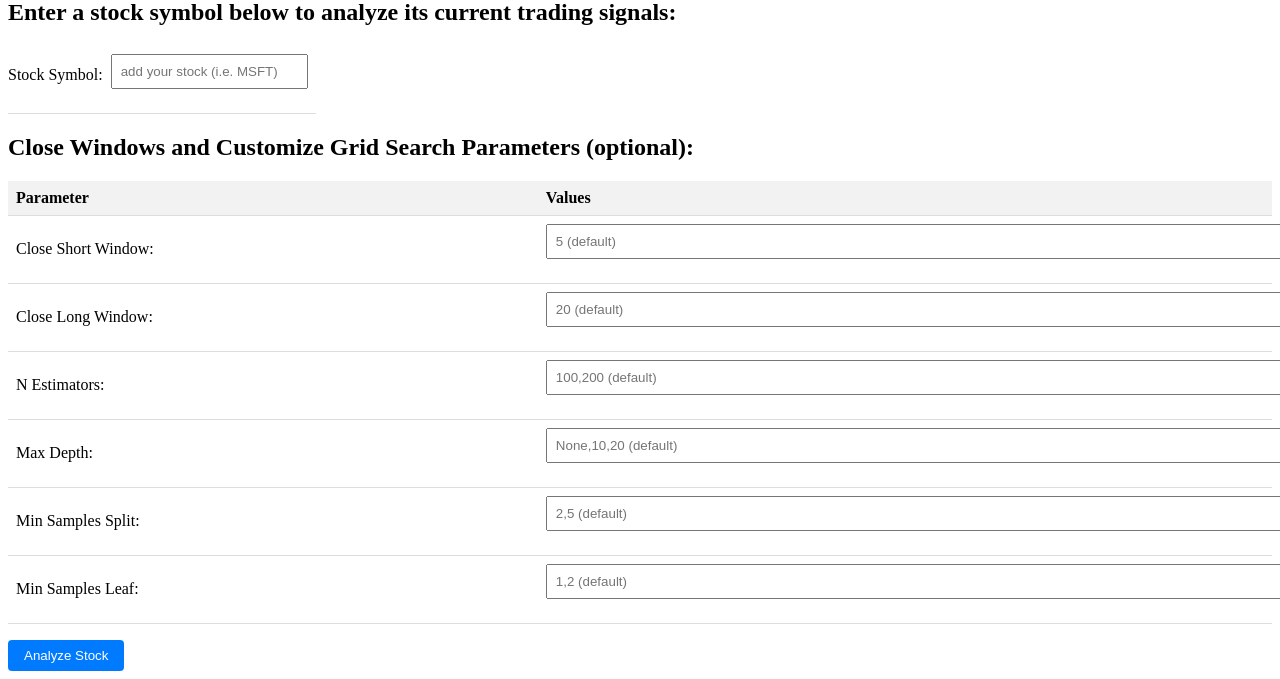
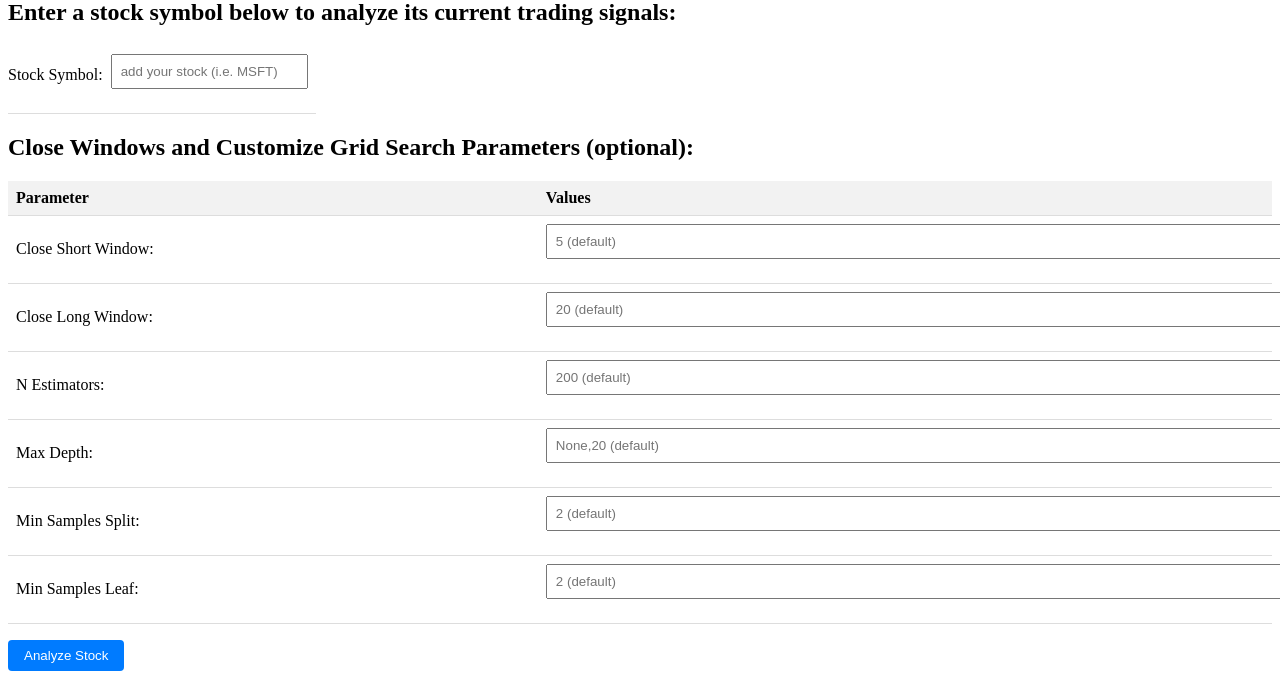
Before and after one commit to Dandata0101/mbs-Stock-signal-project, a Flask app: page / in a window 1280 px wide. Shown: the part 727-1406 px from the top of the page. Run offline with Flask 3, Linux system fonts and the light colour scheme.

Commit message:
set hyper parms defaults llower

```diff
--- a/templates/index.html
+++ b/templates/index.html
@@ -159,19 +159,19 @@
                 </tr>
                 <tr>
                     <td>N Estimators:</td>
-                    <td><input type="text" id="n_estimators" name="n_estimators" placeholder="100,200 (default)" style="width: 100%;"></td>
+                    <td><input type="text" id="n_estimators" name="n_estimators" placeholder="200 (default)" style="width: 100%;"></td>
                 </tr>
                 <tr>
                     <td>Max Depth:</td>
-                    <td><input type="text" id="max_depth" name="max_depth" placeholder="None,10,20 (default)" style="width: 100%;"></td>
+                    <td><input type="text" id="max_depth" name="max_depth" placeholder="None,20 (default)" style="width: 100%;"></td>
                 </tr>
                 <tr>
                     <td>Min Samples Split:</td>
-                    <td><input type="text" id="min_samples_split" name="min_samples_split" placeholder="2,5 (default)" style="width: 100%;"></td>
+                    <td><input type="text" id="min_samples_split" name="min_samples_split" placeholder="2 (default)" style="width: 100%;"></td>
                 </tr>
                 <tr>
                     <td>Min Samples Leaf:</td>
-                    <td><input type="text" id="min_samples_leaf" name="min_samples_leaf" placeholder="1,2 (default)" style="width: 100%;"></td>
+                    <td><input type="text" id="min_samples_leaf" name="min_samples_leaf" placeholder="2 (default)" style="width: 100%;"></td>
                 </tr>
             </table>
 
```
Also changed, not shown: scripts/ml_buysellfx.py (+4 -4 lines), static/images/chart.png, static/images/confusion_matrix.png, 6 other files.
